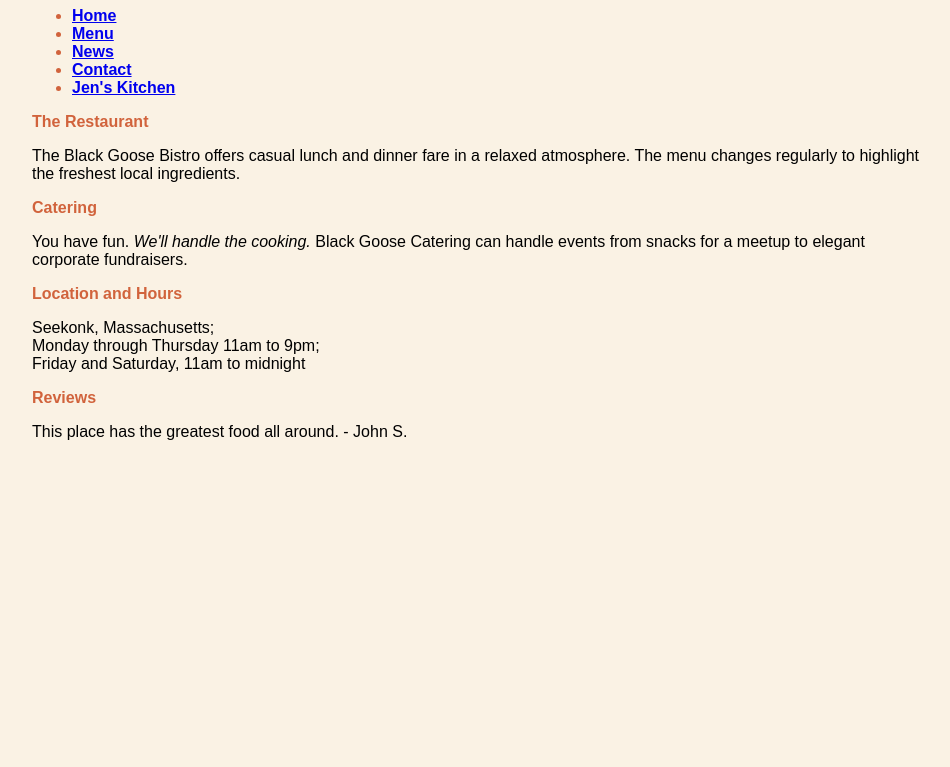
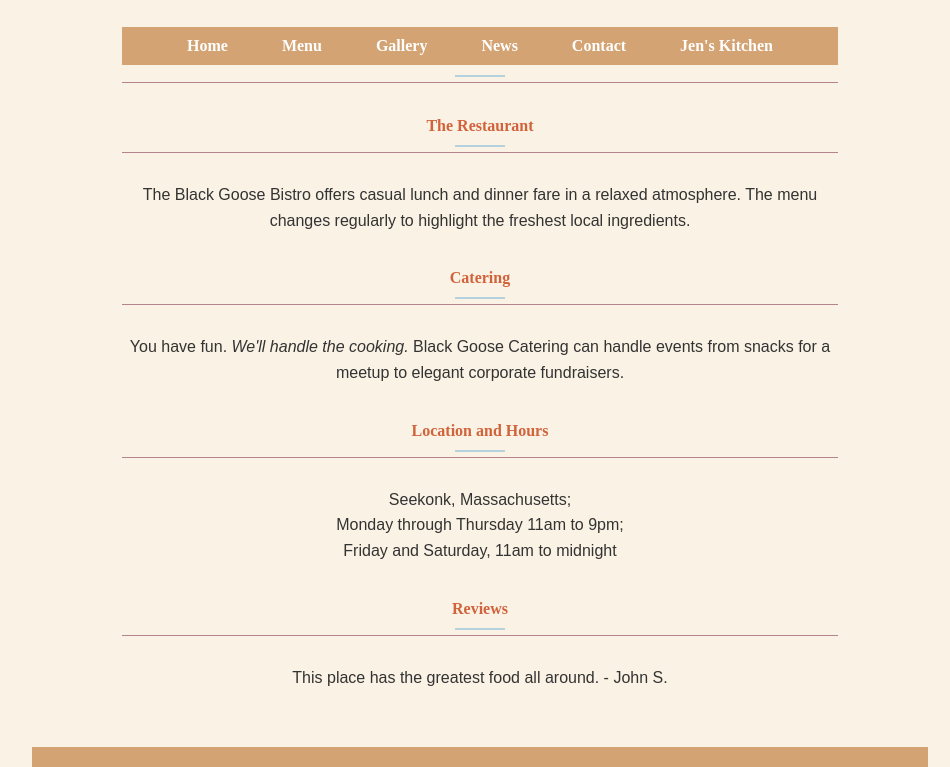
Before and after one commit to leopardprintbin/fid, a plain HTML site: page bistro/index.html in a window 1280 px wide. Shown: the part 265-1032 px from the top of the page, without its empty margins (160-1110 px from the left). Before the commit the page ends 800 px from the top, so only its background shows below. Drawn offline with Linux system fonts and the light colour scheme.

Commit message:
Add files via upload

```diff
--- a/bistro/index.html
+++ b/bistro/index.html
@@ -9,7 +9,10 @@ body {
     background-color: #faf2e4;
     margin: 0 15%;
     font-family: sans-serif;
-    }
+    color: #333;
+    display: flex;
+    flex-direction: column;
+    align-items: center;}
 
 h1 {
     text-align: center;
@@ -18,12 +21,88 @@ h1 {
     text-transform: uppercase;
     border-bottom: 1px solid #57b1dc;
     margin-top: 30px;
-}
+    color: #000000;
+    width: 80%;}
 
 h2 {
     color: #d1633c;
     font-size: medium;
-}
+    font-family: serif;
+    border-bottom: 1px solid #b5838d;
+    padding-bottom: 5px;
+    margin-top: 20px;
+    font-weight: bold;
+    width: 80%;
+    text-align: center;
+    position: relative;}
+
+h2::after {
+    content: '';
+    display: block;
+    width: 50px;
+    height: 2px;
+    background-color: #b6d1de;
+    margin: 10px auto 0;}
+
+p {
+    line-height: 1.6;
+    width: 80%;
+    text-align: center;}
+
+    nav {
+        background-color: #d4a373;
+        padding: 10px 0;
+        width: 100%;}
+
+    nav ul {
+            list-style-type: none;
+            padding: 0;
+            text-align: center;
+            margin: 0;}
+    nav ul li {
+            display: inline;
+            margin: 0 15px;}
+
+    nav ul li a {
+        text-decoration: none;
+        color: #fff;
+        font-weight: bold;
+        padding: 5px 10px;
+        border-radius: 5px;}
+
+    nav ul li a:hover {
+        background-color: #b6d1de;}
+      .content {
+            display: flex;
+            flex-direction: column;
+            align-items: center;
+            width: 100%;}
+      .button-container {
+            margin: 20px 0;}
+      .button-container a {
+            background-color: #d4a373;
+            color: #fff;
+            padding: 15px 30px;
+            text-decoration: none;
+            border-radius: 10px;
+            font-weight: bold;
+            font-size: 1.2em;
+            display: inline-block;
+            text-align: center;}
+       .button-container a:hover {
+            background-color: #b6d1de;}
+
+    footer {
+        background-color: #d4a373;
+        padding: 10px 0;
+        width: 100%;
+        text-align: center;}
+
+    footer p {
+        margin: 0;
+        color: #fff;
+        font-weight: bold;
+        align-items: center}
 
 </style>
 </head>
@@ -36,12 +115,14 @@ h2 {
     <ul>
       <li><a href="index.html">Home</a></li>
       <li><a href="menu.html">Menu</a></li>
+      <li><a href="gallery.html">Gallery</a></li>
       <li><a href="bg_news.html">News</a></li>
       <li><a href="contact.html">Contact</a></li>
       <li><a href="jenskitchen/jenskitch.html">Jen's Kitchen</a></li>
     </ul></h2>
 </nav>
 
+<div class="content">
 <h2>The Restaurant</h2>
 <p>The Black Goose Bistro offers casual lunch and dinner fare in a relaxed atmosphere. The menu changes regularly to highlight the freshest local ingredients.</p>
 
@@ -54,5 +135,9 @@ Monday through Thursday 11am to 9pm; <br>Friday and Saturday, 11am to midnight</
 
 <h2>Reviews</h2>
 <p> This place has the greatest food all around. - John S.</p>
+    <div class="button-container"></div>
+    </div>
+    <footer>
+
 </body>
 </html>
```
